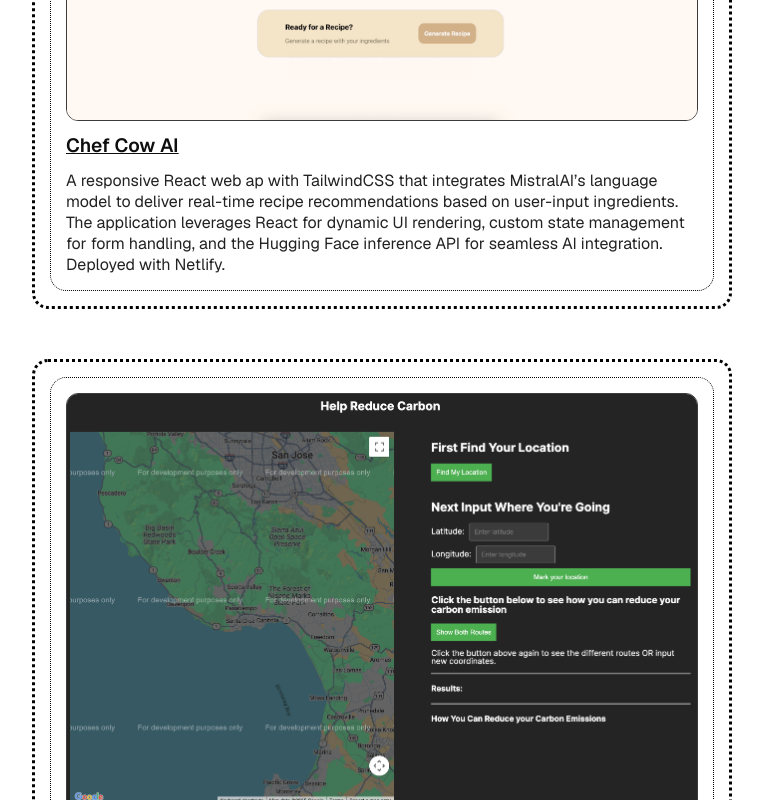
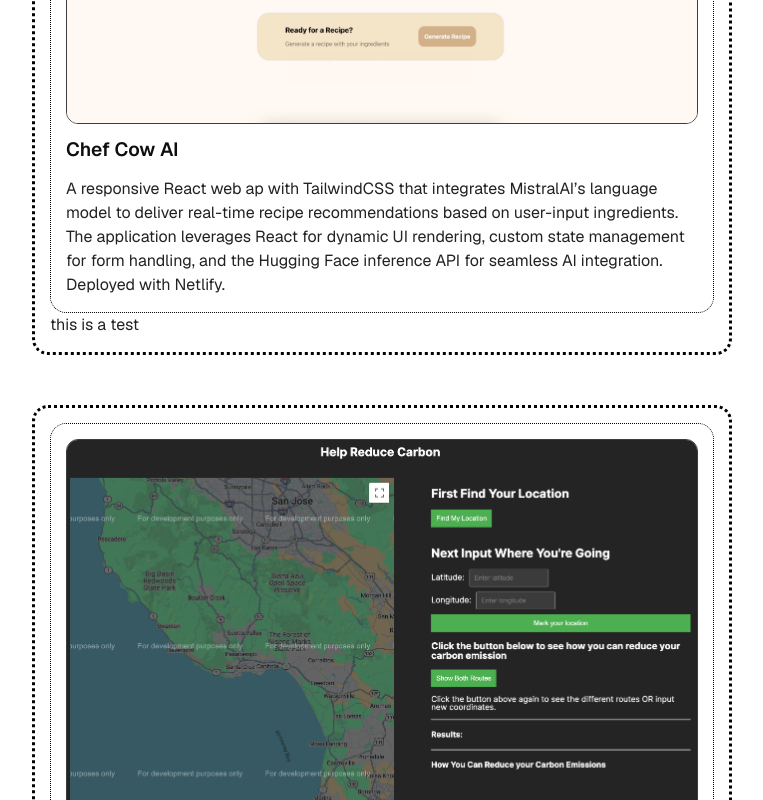
Before and after one commit to jjamesliu/James-Portfolio-V2.1, a React (Vite) app: page / in a window 1280 px wide. Shown: the part 1180-1980 px from the top of the page, without its empty margins (258-1021 px from the left). Built offline with nearby package versions, Linux system fonts and the light colour scheme.

Commit message:
added tailwindcss 4.0

```diff
--- a/package.json
+++ b/package.json
@@ -13,8 +13,10 @@
     "deploy": "gh-pages -d dist"
   },
   "dependencies": {
+    "@tailwindcss/vite": "^4.1.11",
     "react": "^19.0.0",
-    "react-dom": "^19.0.0"
+    "react-dom": "^19.0.0",
+    "tailwindcss": "^4.1.11"
   },
   "devDependencies": {
     "@eslint/js": "^9.22.0",
--- a/src/App.css
+++ b/src/App.css
@@ -1,3 +1,6 @@
+@import "tailwindcss";
+
+
 * {
   margin: 0;
   padding: 0;
--- a/src/components/ProjectCard.jsx
+++ b/src/components/ProjectCard.jsx
@@ -18,7 +18,7 @@
                 </div>
             </div>
 
-
+            <h1 className="text-1xl">this is a test</h1>
 
         </div>
         </section>
--- a/vite.config.js
+++ b/vite.config.js
@@ -1,8 +1,9 @@
 import { defineConfig } from 'vite'
 import react from '@vitejs/plugin-react'
+import tailwindcss from '@tailwindcss/vite'
 
 // https://vite.dev/config/
 export default defineConfig({
-  plugins: [react()],
+  plugins: [react(),tailwindcss(),],
   base: 'James-Portfolio-V2'
 })
```
Also changed, not shown: 1 other file (tests, documents, lock files or other folders).
